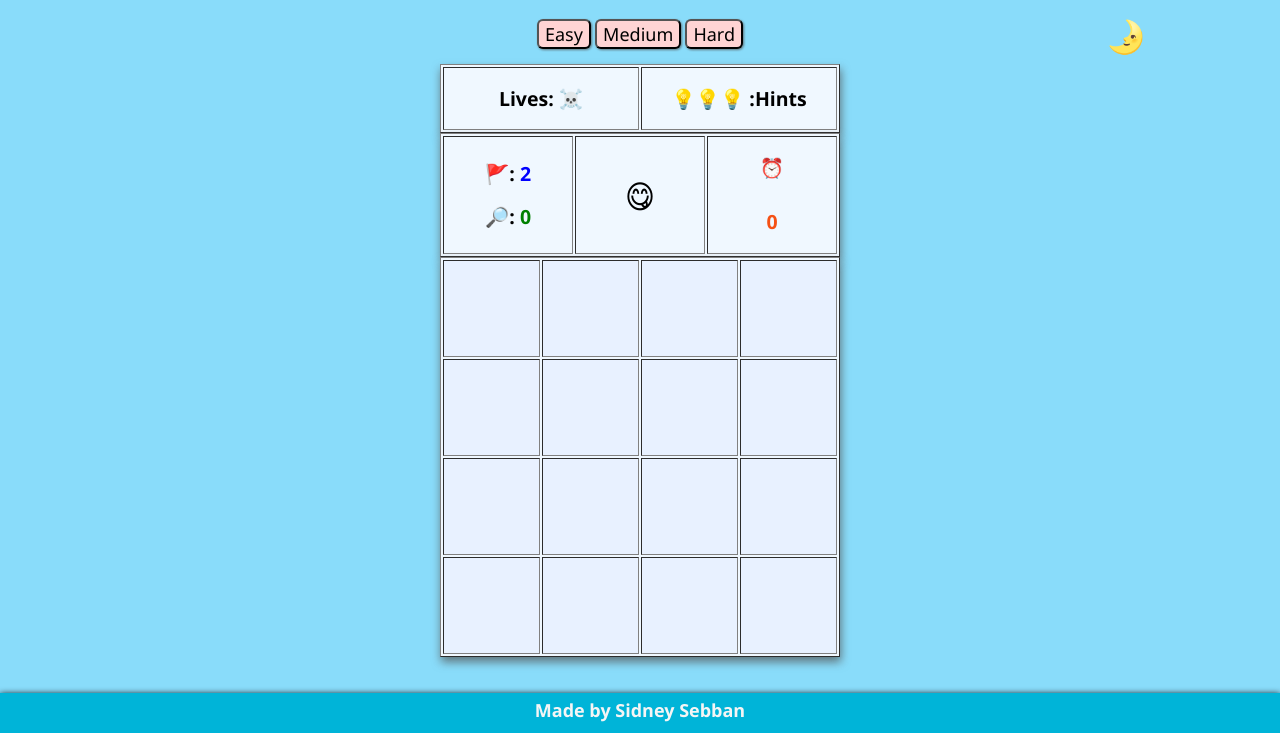
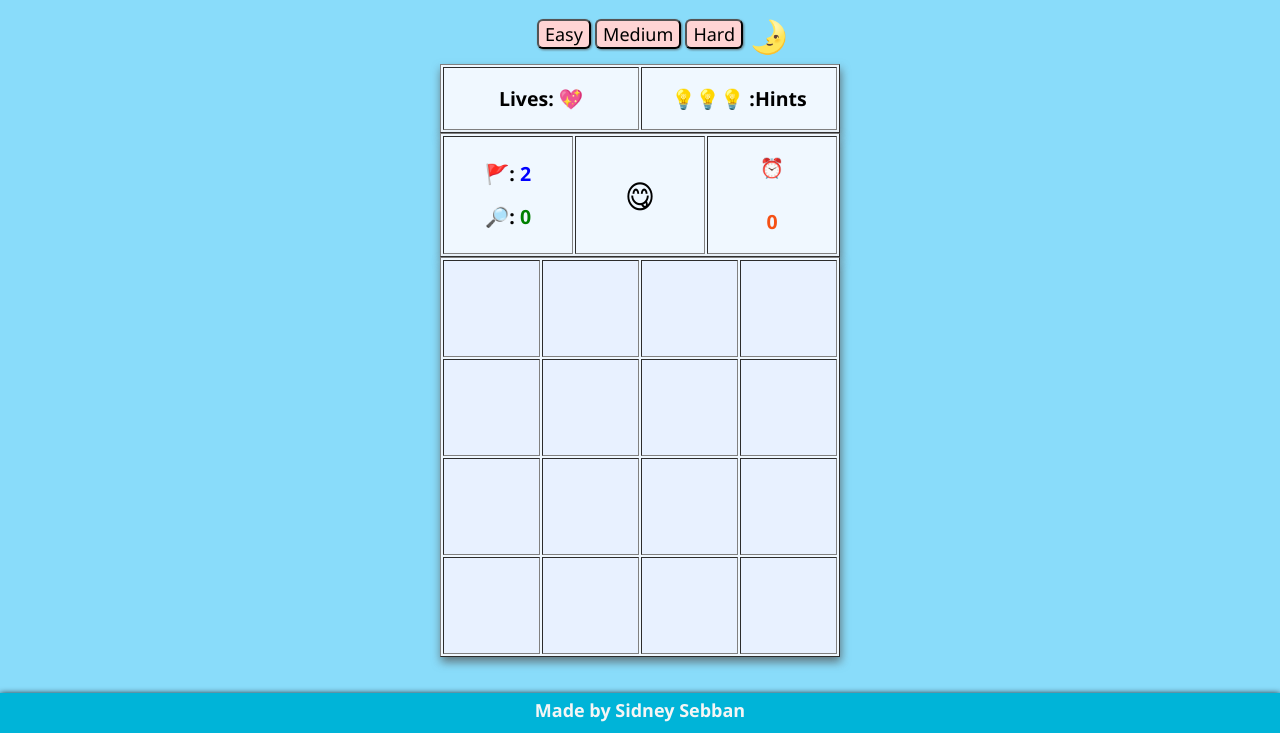
Before and after one commit to Darkfall48/Sprint-1-Mine-Sweeper, a plain HTML site: page index.html in a window 1280 px wide. Shown: the part 67-800 px from the top of the page. Drawn offline with Linux system fonts and the light colour scheme.

Commit message:
Rectified some CSS
Dark mode symbole is now attached to his position

```diff
--- a/CSS/style.css
+++ b/CSS/style.css
@@ -169,7 +169,6 @@ footer h2 {
   font-size: xx-large;
   position: absolute;
   margin: auto;
-  right: 10%;
   top: 10%;
   background-color: transparent;
   border-width: 0px;
--- a/Scripts/main.js
+++ b/Scripts/main.js
@@ -13,7 +13,7 @@ const HINT = '💡'
 
 //* This is an object by which the board size is set (in this case: 4x4 board and how many mines to put)
 /* gLevel = { SIZE: 4, MINES: 2 }; */
-var gLevel = { Size: 4, Mines: 2 } // Default value
+var gLevel = { Size: 4, Mines: 2, Lives: 1 } // Default value
 
 //* This is an object in which you can keep and update the current game state:
 // isOn: Boolean, when true we let the user play
```
